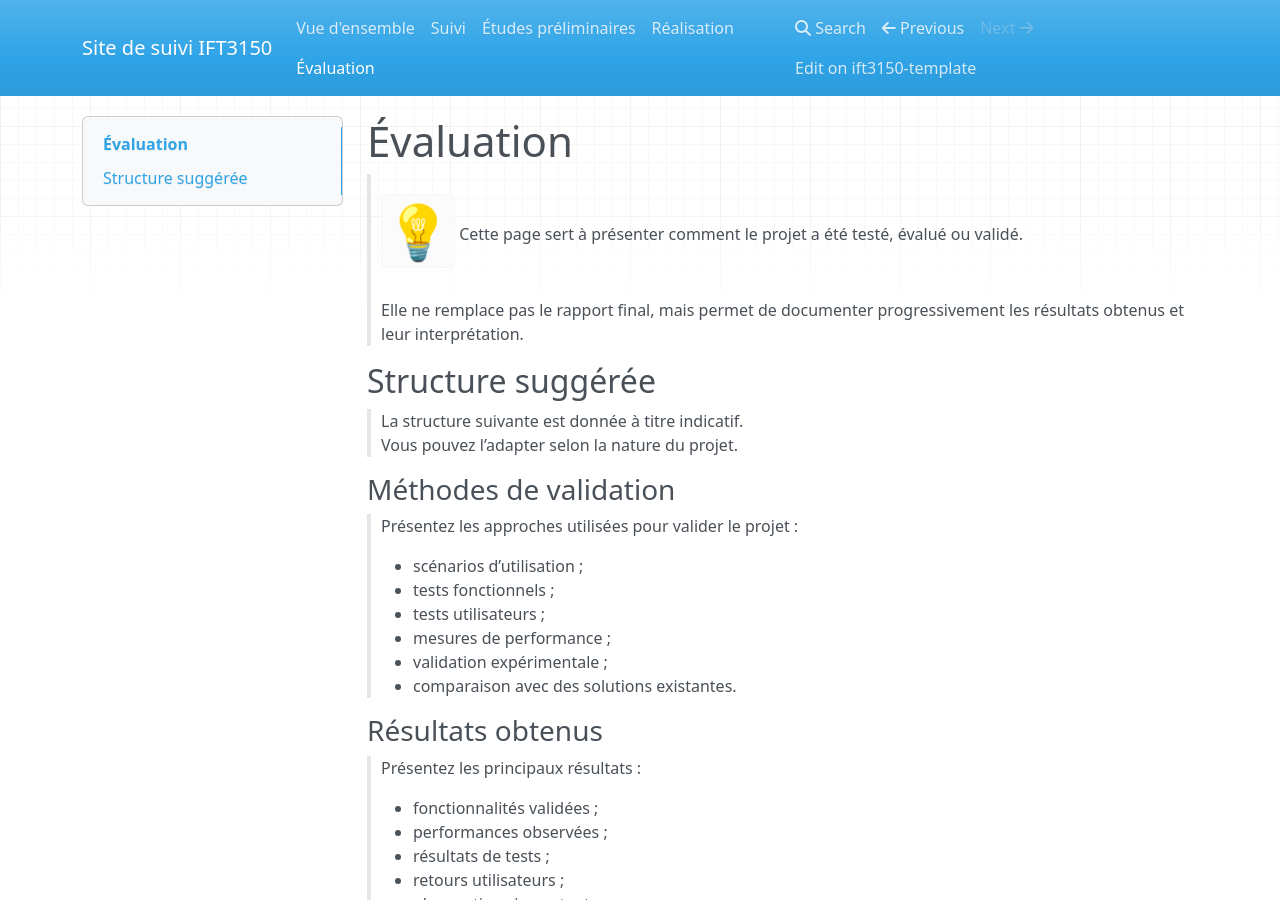
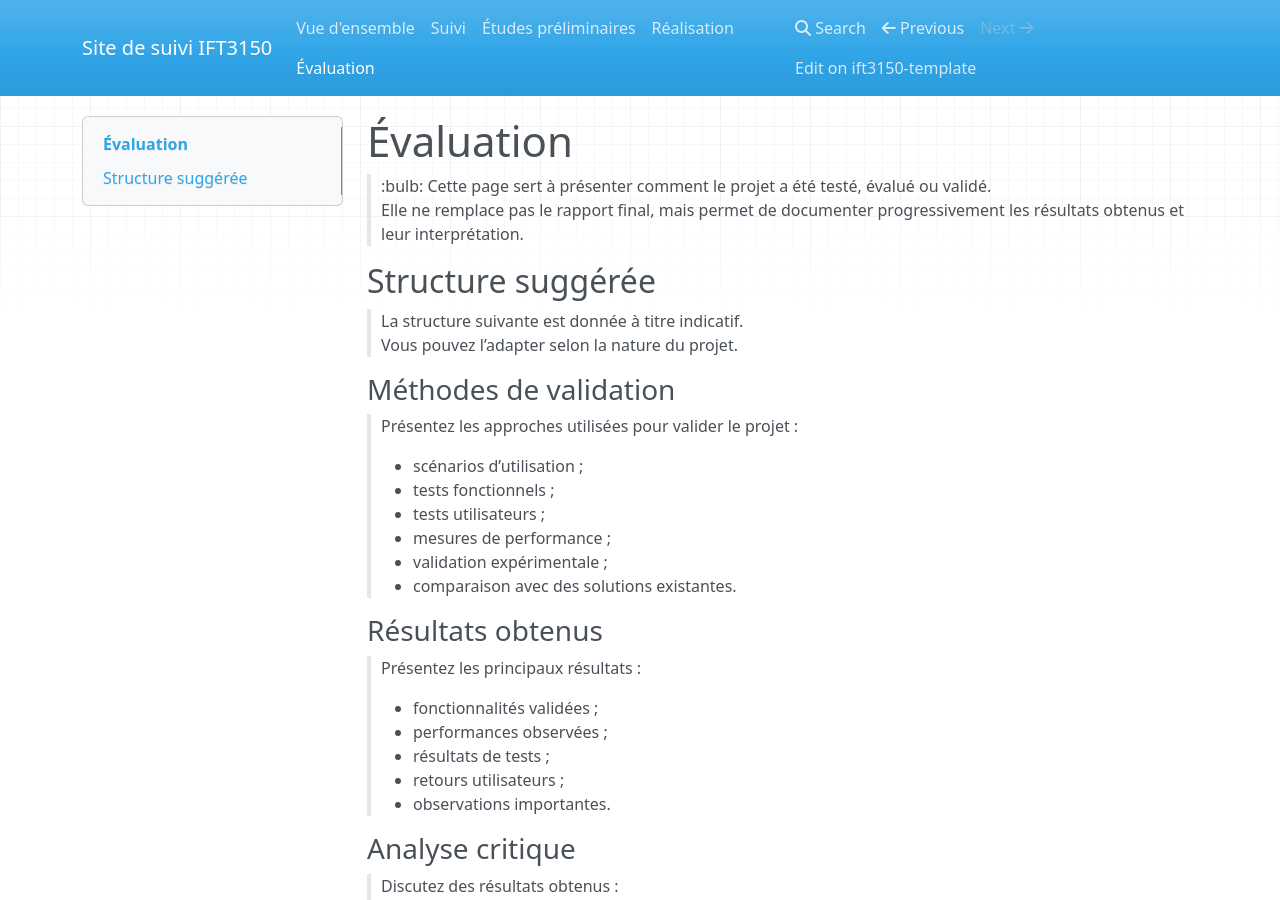
Before and after one commit to IsabelleGuillard/Projet-IFT3150, an MkDocs documentation site: the page built from docs/evaluation.md, in a window 1280 px wide and 900 px high. Built offline with MkDocs 1.6.1, drawn with Linux system fonts in a browser that asks for light colours; nearby versions of some CDN libraries; emoji names are drawn with the system emoji font.

Commit message:
Update mkdocs.yml

```diff
--- a/mkdocs.yml
+++ b/mkdocs.yml
@@ -49,14 +49,6 @@
 
 markdown_extensions:
   - admonition
-  - pymdownx.superfences
-  - pymdownx.tabbed
-  - pymdownx.tasklist:
-      custom_checkbox: true
-  - pymdownx.highlight
-  - pymdownx.inlinehilite
-  - pymdownx.emoji
-  - pymdownx.keys
   - attr_list
   - def_list
   - footnotes
```
